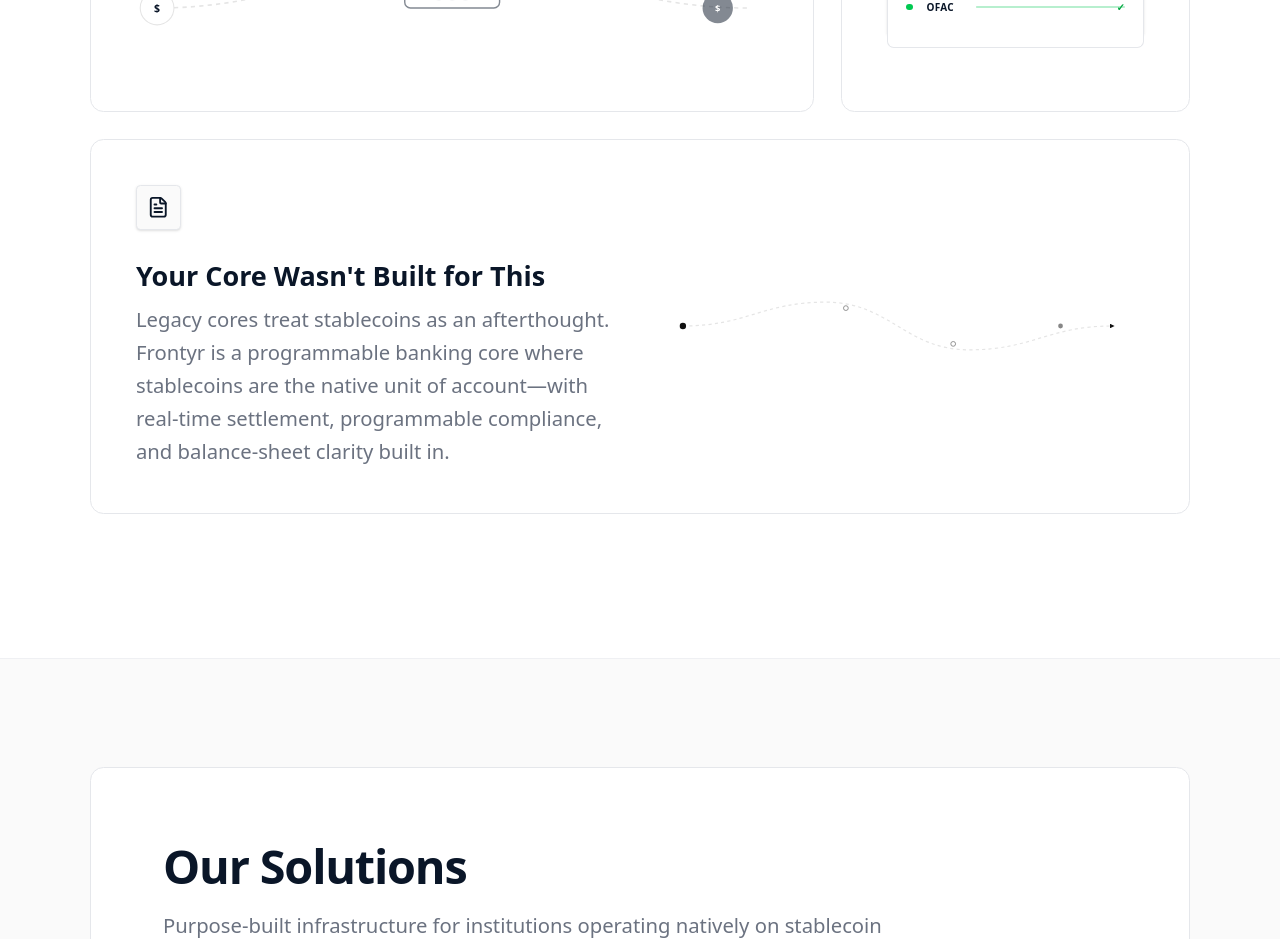
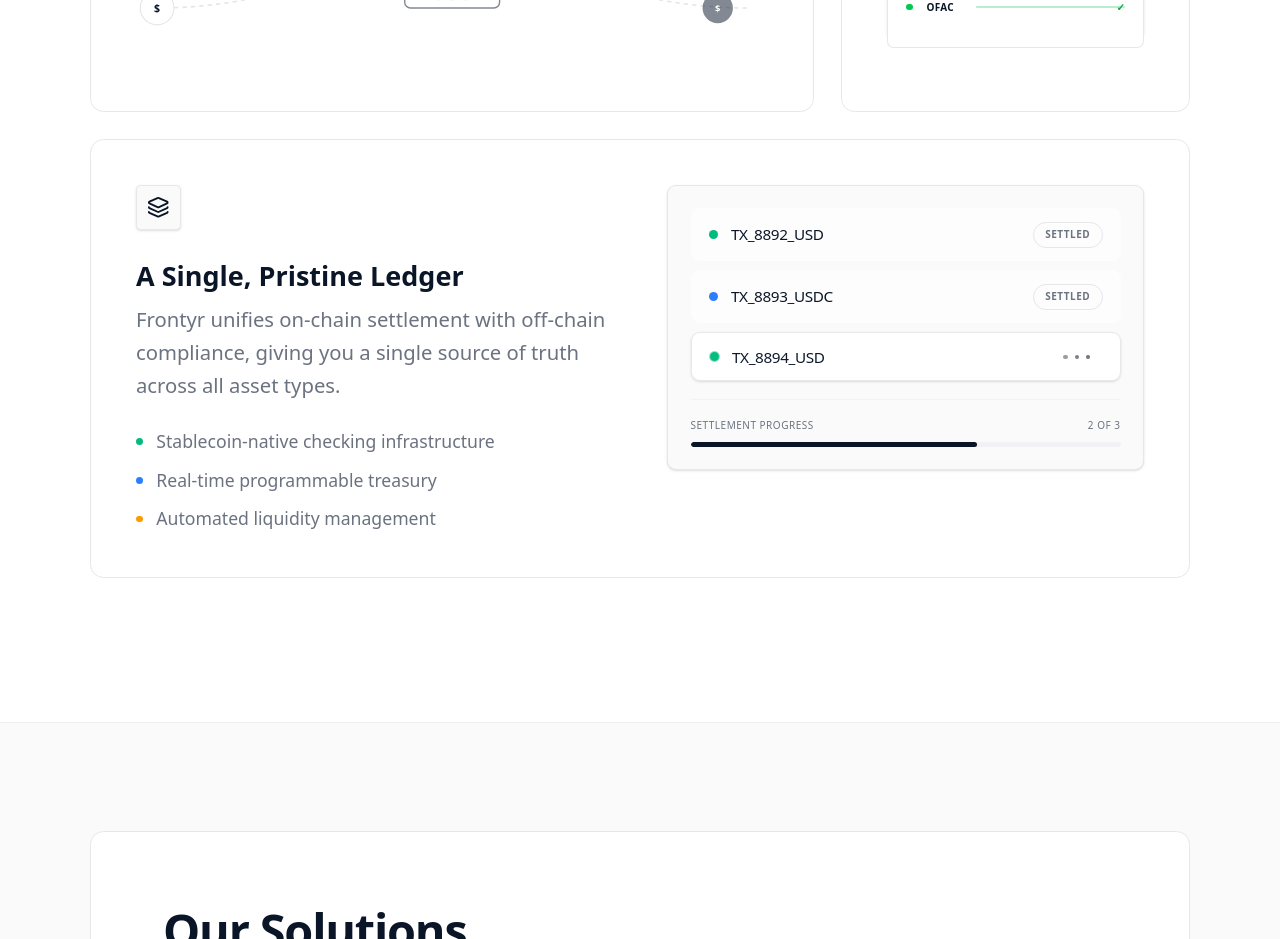
Before and after one commit to swedishfrenchpress/frontyr-website-exploration, a Next.js app: page / in a window 1280 px wide. Shown: the part 2540-3479 px from the top of the page. Built offline with nearby package versions, Linux system fonts and the light colour scheme.

Commit message:
updated animation.

```diff
--- a/app/components/Features.tsx
+++ b/app/components/Features.tsx
@@ -1,6 +1,190 @@
 'use client';
 
-import { GitBranch, History, FileText, RotateCw } from 'lucide-react';
+import { GitBranch, History, Layers } from 'lucide-react';
+import { useEffect, useState, useRef } from 'react';
+
+// Transaction type for the ledger animation
+interface Transaction {
+  id: string;
+  type: 'USD' | 'USDC';
+  status: 'pending' | 'processing' | 'settled';
+}
+
+// Unified Ledger Card Component with animations
+function UnifiedLedgerCard() {
+  const [activeIndex, setActiveIndex] = useState(0);
+  const [transactions, setTransactions] = useState<Transaction[]>([
+    { id: 'TX_8892_USD', type: 'USD', status: 'processing' },
+    { id: 'TX_8893_USDC', type: 'USDC', status: 'pending' },
+    { id: 'TX_8894_USD', type: 'USD', status: 'pending' },
+  ]);
+
+  // Sequential animation: process and settle each transaction one by one
+  useEffect(() => {
+    const settleDelay = 2500; // Time before current transaction settles
+    const nextDelay = 800; // Time before next transaction starts processing
+
+    const timer = setTimeout(() => {
+      setTransactions(prev => {
+        const updated = [...prev];
+
+        // Settle the current processing transaction
+        if (updated[activeIndex]?.status === 'processing') {
+          updated[activeIndex] = { ...updated[activeIndex], status: 'settled' };
+        }
+
+        return updated;
+      });
+
+      // After settling, start processing the next one
+      setTimeout(() => {
+        if (activeIndex < 2) {
+          setActiveIndex(prev => prev + 1);
+          setTransactions(prev => {
+            const updated = [...prev];
+            if (updated[activeIndex + 1]) {
+              updated[activeIndex + 1] = { ...updated[activeIndex + 1], status: 'processing' };
+            }
+            return updated;
+          });
+        } else {
+          // Reset the cycle after all are settled
+          setTimeout(() => {
+            setActiveIndex(0);
+            setTransactions([
+              { id: 'TX_8892_USD', type: 'USD', status: 'processing' },
+              { id: 'TX_8893_USDC', type: 'USDC', status: 'pending' },
+              { id: 'TX_8894_USD', type: 'USD', status: 'pending' },
+            ]);
+          }, 1500);
+        }
+      }, nextDelay);
+    }, settleDelay);
+
+    return () => clearTimeout(timer);
+  }, [activeIndex, transactions]);
+
+  const getTypeColor = (type: Transaction['type']) => {
+    switch (type) {
+      case 'USD': return 'bg-emerald-500';
+      case 'USDC': return 'bg-blue-500';
+    }
+  };
+
+  return (
+    <div className="md:col-span-12 group relative bg-white border border-border rounded-xl overflow-hidden hover:border-obsidian/30 transition-all duration-500">
+      <div className="p-10 flex flex-col md:flex-row items-start gap-12">
+        {/* Left side - Copy */}
+        <div className="flex-1 max-w-lg">
+          <div className="w-10 h-10 bg-canvas border border-border rounded flex items-center justify-center mb-6 text-obsidian shadow-sm">
+            <Layers className="w-5 h-5" />
+          </div>
+          <h3 className="text-xl font-semibold text-obsidian mb-2">
+            A Single, Pristine Ledger
+          </h3>
+          <p className="text-subtle leading-relaxed mb-6">
+            Frontyr unifies on-chain settlement with off-chain compliance, giving you a single source of truth across all asset types.
+          </p>
+
+          {/* Feature bullets */}
+          <ul className="space-y-3">
+            <li className="flex items-center gap-3">
+              <span className="w-1.5 h-1.5 rounded-full bg-emerald-500 shrink-0"></span>
+              <span className="text-sm text-subtle">Stablecoin-native checking infrastructure</span>
+            </li>
+            <li className="flex items-center gap-3">
+              <span className="w-1.5 h-1.5 rounded-full bg-blue-500 shrink-0"></span>
+              <span className="text-sm text-subtle">Real-time programmable treasury</span>
+            </li>
+            <li className="flex items-center gap-3">
+              <span className="w-1.5 h-1.5 rounded-full bg-amber-500 shrink-0"></span>
+              <span className="text-sm text-subtle">Automated liquidity management</span>
+            </li>
+          </ul>
+        </div>
+
+        {/* Right side - Ledger Animation */}
+        <div className="flex-1 w-full">
+          <div className="bg-canvas border border-border rounded-lg p-5 shadow-sm">
+            {/* Transaction List */}
+            <div className="space-y-2">
+              {transactions.map((tx, index) => (
+                <div
+                  key={tx.id}
+                  className={`
+                    flex items-center justify-between px-4 py-3 rounded-lg
+                    transition-all duration-500 ease-out
+                    ${tx.status === 'processing'
+                      ? 'bg-white shadow-sm border border-border/80'
+                      : tx.status === 'settled'
+                        ? 'bg-white/60'
+                        : 'bg-transparent'
+                    }
+                  `}
+                >
+                  <div className="flex items-center gap-3">
+                    <span
+                      className={`
+                        w-2 h-2 rounded-full transition-all duration-500
+                        ${getTypeColor(tx.type)}
+                        ${tx.status === 'processing' ? 'scale-110' : 'scale-100'}
+                        ${tx.status === 'pending' ? 'opacity-40' : 'opacity-100'}
+                      `}
+                    ></span>
+                    <span
+                      className={`
+                        text-xs font-mono tracking-tight transition-all duration-500
+                        ${tx.status === 'pending' ? 'text-subtle/50' : 'text-obsidian'}
+                      `}
+                    >
+                      {tx.id}
+                    </span>
+                  </div>
+
+                  <div className="flex items-center">
+                    {tx.status === 'settled' && (
+                      <span className="text-[10px] font-semibold text-subtle uppercase tracking-wider px-2.5 py-1 border border-border rounded-full transition-all duration-300">
+                        Settled
+                      </span>
+                    )}
+                    {tx.status === 'processing' && (
+                      <div className="flex items-center gap-1.5 px-2.5 py-1">
+                        <span className="w-1 h-1 rounded-full bg-obsidian/60 animate-[pulse_1.5s_ease-in-out_infinite]"></span>
+                        <span className="w-1 h-1 rounded-full bg-obsidian/60 animate-[pulse_1.5s_ease-in-out_infinite_0.2s]"></span>
+                        <span className="w-1 h-1 rounded-full bg-obsidian/60 animate-[pulse_1.5s_ease-in-out_infinite_0.4s]"></span>
+                      </div>
+                    )}
+                    {tx.status === 'pending' && (
+                      <span className="text-[10px] text-subtle/40 uppercase tracking-wider px-2.5 py-1">
+                        Pending
+                      </span>
+                    )}
+                  </div>
+                </div>
+              ))}
+            </div>
+
+            {/* Progress indicator */}
+            <div className="mt-4 pt-4 border-t border-border/40">
+              <div className="flex items-center justify-between text-[10px] text-subtle uppercase tracking-wider mb-2">
+                <span>Settlement Progress</span>
+                <span>{transactions.filter(t => t.status === 'settled').length} of 3</span>
+              </div>
+              <div className="h-1 bg-border/40 rounded-full overflow-hidden">
+                <div
+                  className="h-full bg-obsidian rounded-full transition-all duration-700 ease-out"
+                  style={{
+                    width: `${(transactions.filter(t => t.status === 'settled').length / 3) * 100}%`
+                  }}
+                ></div>
+              </div>
+            </div>
+          </div>
+        </div>
+      </div>
+    </div>
+  );
+}
 
 export function Features() {
   return (
@@ -170,61 +354,8 @@
             </div>
           </div>
 
-          {/* Card 3: Dynamic Settlement Routing */}
-          <div className="md:col-span-12 group relative bg-white border border-border rounded-xl overflow-hidden hover:border-obsidian/30 transition-all duration-500">
-            <div className="p-10 flex flex-col md:flex-row items-center gap-12">
-              <div className="flex-1 max-w-lg">
-                <div className="w-10 h-10 bg-canvas border border-border rounded flex items-center justify-center mb-6 text-obsidian shadow-sm">
-                  <FileText className="w-5 h-5" />
-                </div>
-                <h3 className="text-xl font-semibold text-obsidian mb-2">
-                  Your Core Wasn't Built for This
-                </h3>
-                <p className="text-subtle leading-relaxed">
-                  Legacy cores treat stablecoins as an afterthought. Frontyr is a programmable banking core where stablecoins are the native unit of account—with real-time settlement, programmable compliance, and balance-sheet clarity built in.
-                </p>
-              </div>
-
-              {/* Visual - Flow Animation */}
-              <div className="flex-1 w-full h-32 relative flex items-center overflow-hidden">
-                <svg className="w-full h-full" viewBox="0 0 600 100" preserveAspectRatio="xMidYMid meet">
-                  <defs>
-                    <marker id="arrow-head-flow" markerWidth="4" markerHeight="4" refX="2" refY="2" orient="auto">
-                      <path d="M0,0 L4,2 L0,4" fill="#111"></path>
-                    </marker>
-                  </defs>
-                  <path d="M20,50 C100,50 120,20 200,20 C280,20 300,80 380,80 C460,80 480,50 560,50" fill="none" stroke="#E5E5E5" strokeWidth="1.5" strokeDasharray="4 4"></path>
-
-                  <path d="M20,50 C100,50 120,20 200,20 C280,20 300,80 380,80 C460,80 480,50 560,50" fill="none" stroke="#111" strokeWidth="1.5" strokeDasharray="600" strokeDashoffset="600" className="transition-all duration-[1500ms] ease-in-out group-hover:stroke-dashoffset-0" markerEnd="url(#arrow-head-flow)"></path>
-
-                  <g className="transition-all duration-500 delay-0 opacity-100 group-hover:scale-110 origin-center">
-                    <circle cx="20" cy="50" r="4" fill="#111"></circle>
-                    <text x="20" y="70" textAnchor="middle" className="text-[8px] font-mono fill-subtle opacity-0 group-hover:opacity-100 transition-opacity duration-300">
-                      INPUT
-                    </text>
-                  </g>
-                  <g className="transition-all duration-500 delay-[400ms] opacity-50 scale-75 group-hover:opacity-100 group-hover:scale-100 origin-center">
-                    <circle cx="200" cy="20" r="4" fill="#fff" stroke="#111" strokeWidth="1.5"></circle>
-                    <text x="200" y="40" textAnchor="middle" className="text-[8px] font-mono fill-subtle opacity-0 group-hover:opacity-100 transition-opacity duration-300">
-                      LOGIC A
-                    </text>
-                  </g>
-                  <g className="transition-all duration-500 delay-[800ms] opacity-50 scale-75 group-hover:opacity-100 group-hover:scale-100 origin-center">
-                    <circle cx="380" cy="80" r="4" fill="#fff" stroke="#111" strokeWidth="1.5"></circle>
-                    <text x="380" y="100" textAnchor="middle" className="text-[8px] font-mono fill-subtle opacity-0 group-hover:opacity-100 transition-opacity duration-300">
-                      LOGIC B
-                    </text>
-                  </g>
-                  <g className="transition-all duration-500 delay-[1200ms] opacity-50 scale-75 group-hover:opacity-100 group-hover:scale-100 origin-center">
-                    <circle cx="560" cy="50" r="4" fill="#111"></circle>
-                    <text x="560" y="70" textAnchor="middle" className="text-[8px] font-mono fill-obsidian font-bold opacity-0 group-hover:opacity-100 transition-opacity duration-300">
-                      RESULT
-                    </text>
-                  </g>
-                </svg>
-              </div>
-            </div>
-          </div>
+          {/* Card 3: Unified Ledger */}
+          <UnifiedLedgerCard />
         </div>
       </div>
     </section>
--- a/app/globals.css
+++ b/app/globals.css
@@ -149,3 +149,32 @@
 #canvas-container canvas {
     display: block;
 }
+
+/* Ledger Animation Styles */
+@keyframes slide-in {
+  from {
+    opacity: 0;
+    transform: translateY(-12px);
+  }
+  to {
+    opacity: 1;
+    transform: translateY(0);
+  }
+}
+
+@keyframes pulse-subtle {
+  0%, 100% {
+    opacity: 1;
+  }
+  50% {
+    opacity: 0.6;
+  }
+}
+
+.animate-slide-in {
+  animation: slide-in 0.4s ease-out forwards;
+}
+
+.animate-pulse-subtle {
+  animation: pulse-subtle 2s ease-in-out infinite;
+}
```
